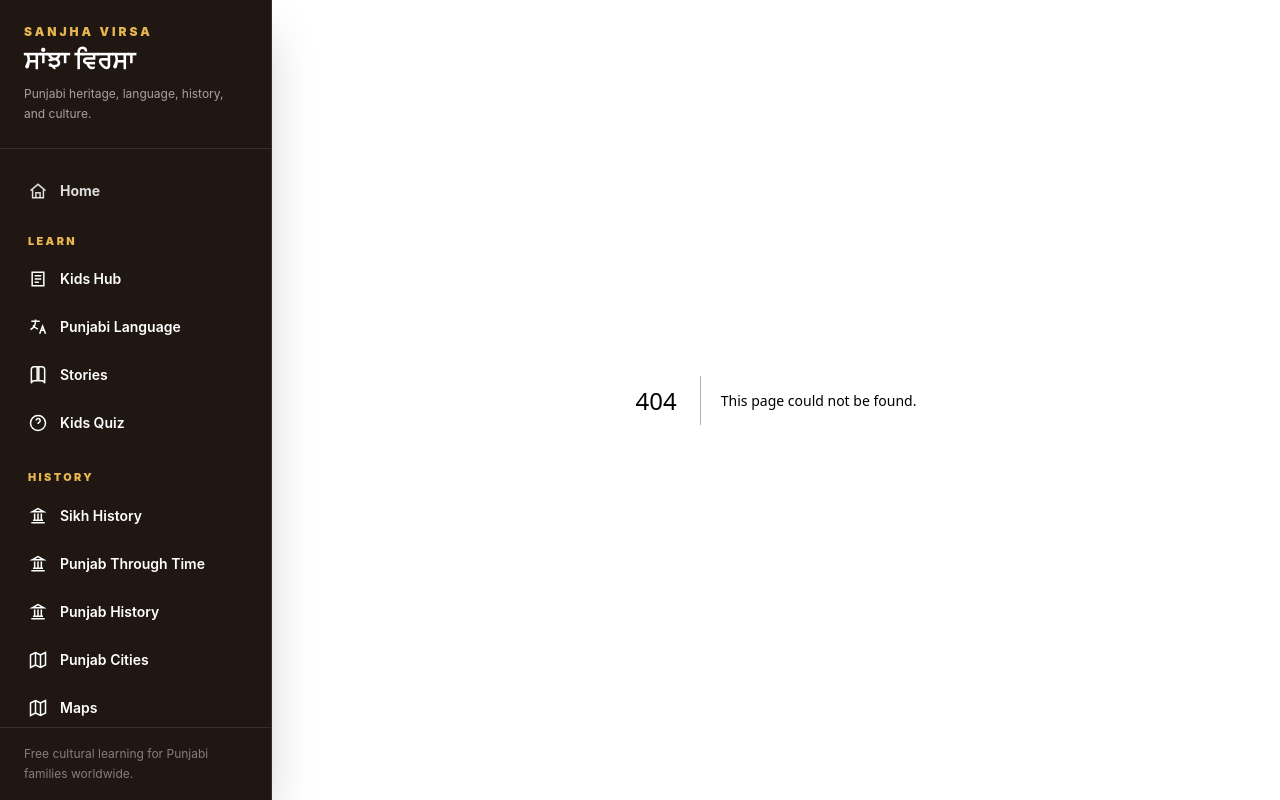
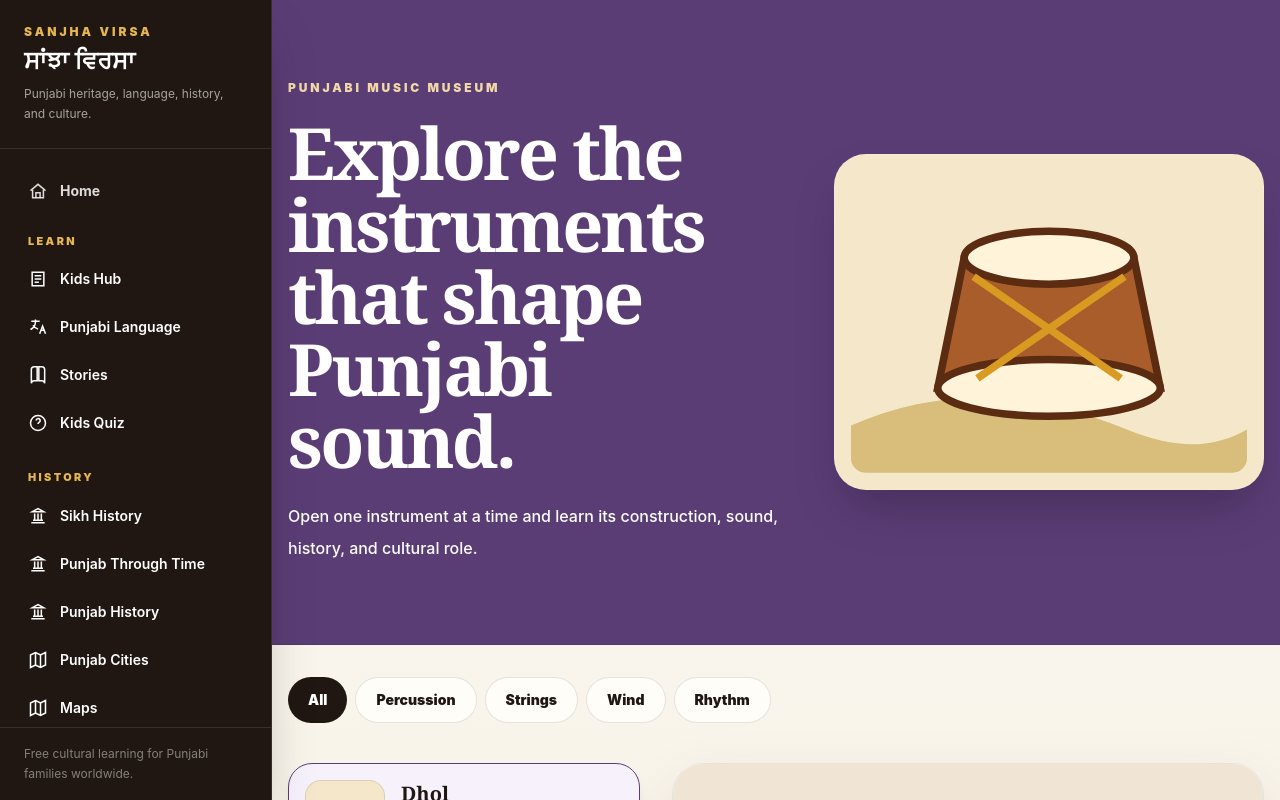
Before and after one commit to Gagan8atwal/sanjha-virsa, a Next.js app: page /music in a window 1280 px wide. Before the commit this address had no page. Shown: the top 800 px of the page. Built offline with nearby package versions, Linux system fonts and the light colour scheme.

Commit message:
Add Punjabi Music Museum route

```diff
--- /dev/null
+++ b/app/music/page.tsx
@@ -0,0 +1,5 @@
+import PunjabiMusicMuseum from '../../components/PunjabiMusicMuseum';
+
+export default function MusicPage() {
+  return <PunjabiMusicMuseum />;
+}
```
